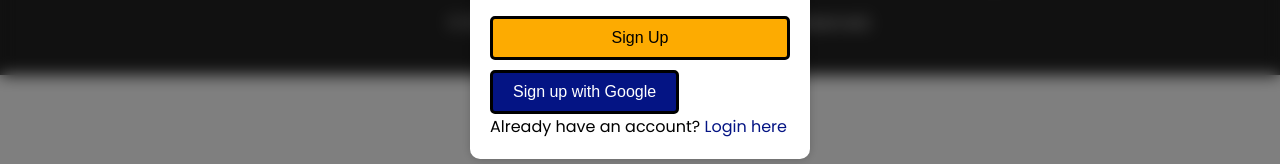
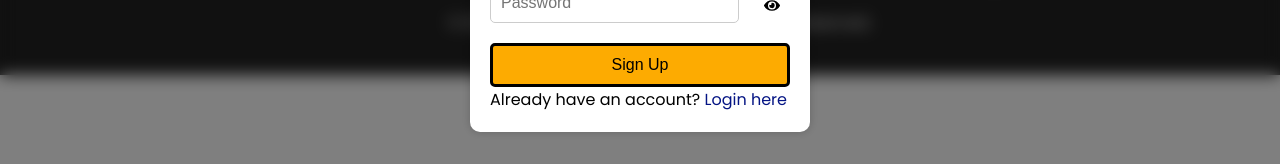
Before and after one commit to Bharath02062000/Booking-Services, a React (Vite) app: page /authform in a window 1280 px wide. Shown: the part 430-594 px from the top of the page. Built offline with nearby package versions, Linux system fonts and the light colour scheme; no server answers.

Commit message:
Update AuthForm.jsx

```diff
--- a/src/Components/AuthForm/AuthForm.jsx
+++ b/src/Components/AuthForm/AuthForm.jsx
@@ -150,9 +150,9 @@ const AuthForm = ({ isLogin }) => {
           </div>
           <button type="submit">{isLoginMode ? 'Login' : 'Sign Up'}</button>
         </form>
-        <button onClick={handleGoogleSignIn} className="google-signin-button">
+{/*         <button onClick={handleGoogleSignIn} className="google-signin-button">
           {isLoginMode ? 'Sign in with Google' : 'Sign up with Google'}
-        </button>
+        </button> */}
         <p>{isLoginMode ? "Don't have an account? " : "Already have an account? "}
           <span className="auth-toggle" onClick={toggleMode}>
             {isLoginMode ? 'Sign up here' : 'Login here'}
```
